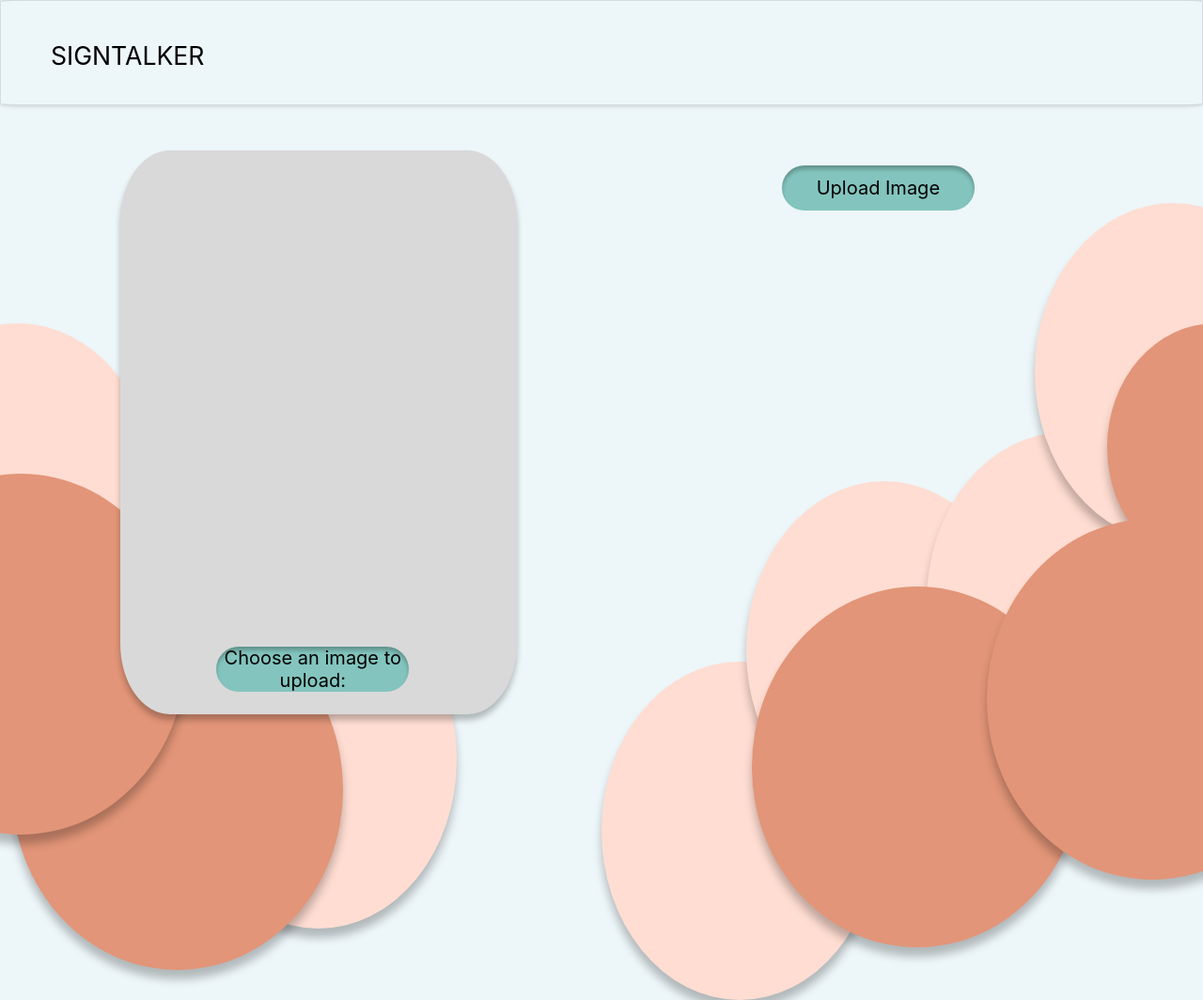
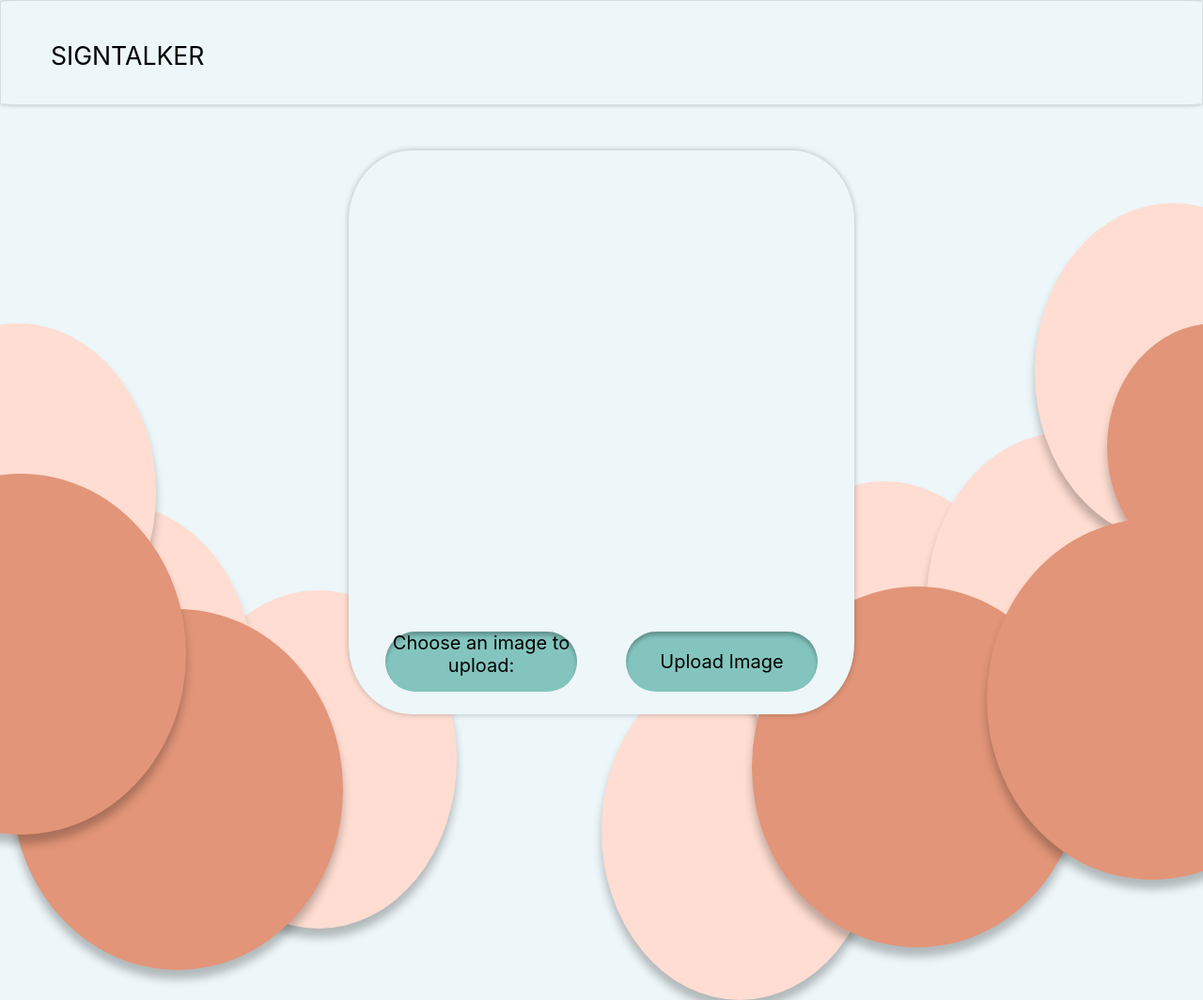
Before and after one commit to M4jkky/ZCT-ML-Cloud, a Flask app: page /index in a window 1280 px wide; the page is wider, and only the part inside the window is pictured. Shown: that part at 94% size. Run offline with Flask 2, Linux system fonts and the light colour scheme; parts of the project's set-up code (start-up, migrations or seed data) failed here and were passed over; some libraries are stand-ins or nearby versions.

Commit message:
updated css in main.css

```diff
--- a/idk/templates/static/main.css
+++ b/idk/templates/static/main.css
@@ -173,13 +173,13 @@
 /* Rectangle 6 */
 .video_box{
     position: absolute;
-    width: 33vw;
+    width: 42vw;
     height: 75vh;
-    left: 10vw;
+    left: 29vw;
     top: 20vh;
     border-radius: 12.5%;
-    background: #D9D9D9;
-    box-shadow: 0 0.49vw 0.49vw rgba(0, 0, 0, 0.25);
+    background: #EDF6F9;
+    box-shadow: 0 0 0.49vw rgba(0, 0, 0, 0.25);
 }
 /* Rectangle 6 */
 /*.video_box img{
@@ -283,9 +283,9 @@
 .start_button {
     position: absolute;
     width: 16vw;
-    height: 6vh;
-    left: 18vw;
-    top: 86vh;
+    height: 8vh;
+    left: 32vw;
+    top: 84vh;
     border-width: 0;
     background: #83C5BE;
     box-shadow: inset 0 4px 4px rgba(0, 0, 0, 0.25);
@@ -320,41 +320,14 @@
 
 
 
-/* Rectangle 7 */
-.text_box{
-    position: absolute;
-    width: 33vw;
-    height: 75vh;
-    left: 57vw;
-    top: 20vh;
-
-    background: #EDF6F9;
-    box-shadow: 0 0 8px 8px rgba(0, 0, 0, 0.125);
-    border-radius: 12.5%;
-}
-
-.text_box_p {
-    position: absolute;
-    width: 26vw;
-    height: 70vh;
-    top: 32vh;
-    left: 60.5vw;
-    margin: 0;
-    padding: 0;
-    word-wrap: break-word;
-    text-align: start;
-    font-size: larger;
-    font-family: 'Inter';
-}
-
 
 /* Rectangle 8 */
 .language_button {
     position: absolute;
     width: 16vw;
-    height: 6vh;
-    left: 65vw;
-    top: 22vh;
+    height: 8vh;
+    left: 52vw;
+    top: 84vh;
     border-width: 0;
     background: #83C5BE;
     box-shadow: inset 0px 4px 4px rgba(0, 0, 0, 0.25);
```
